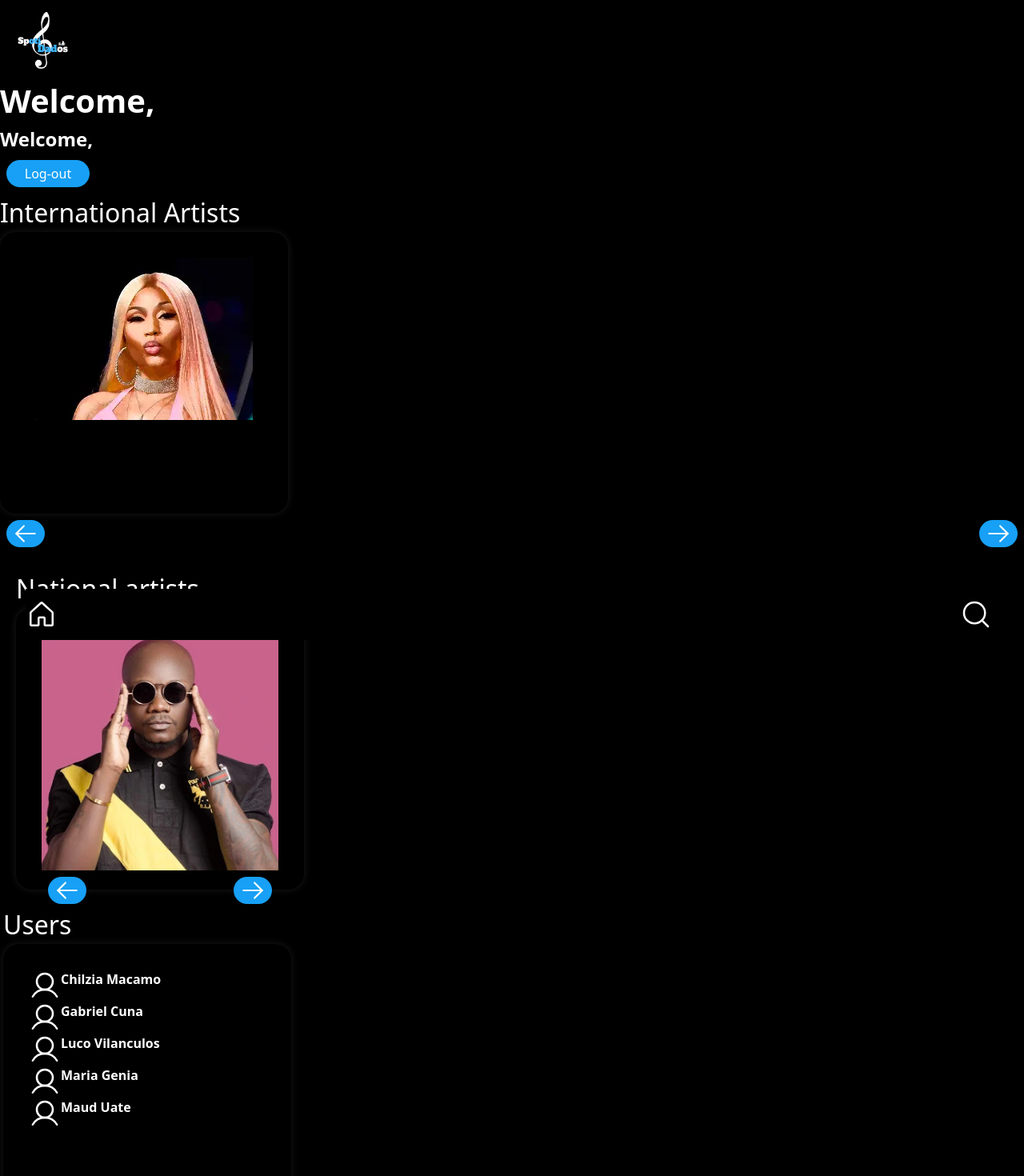
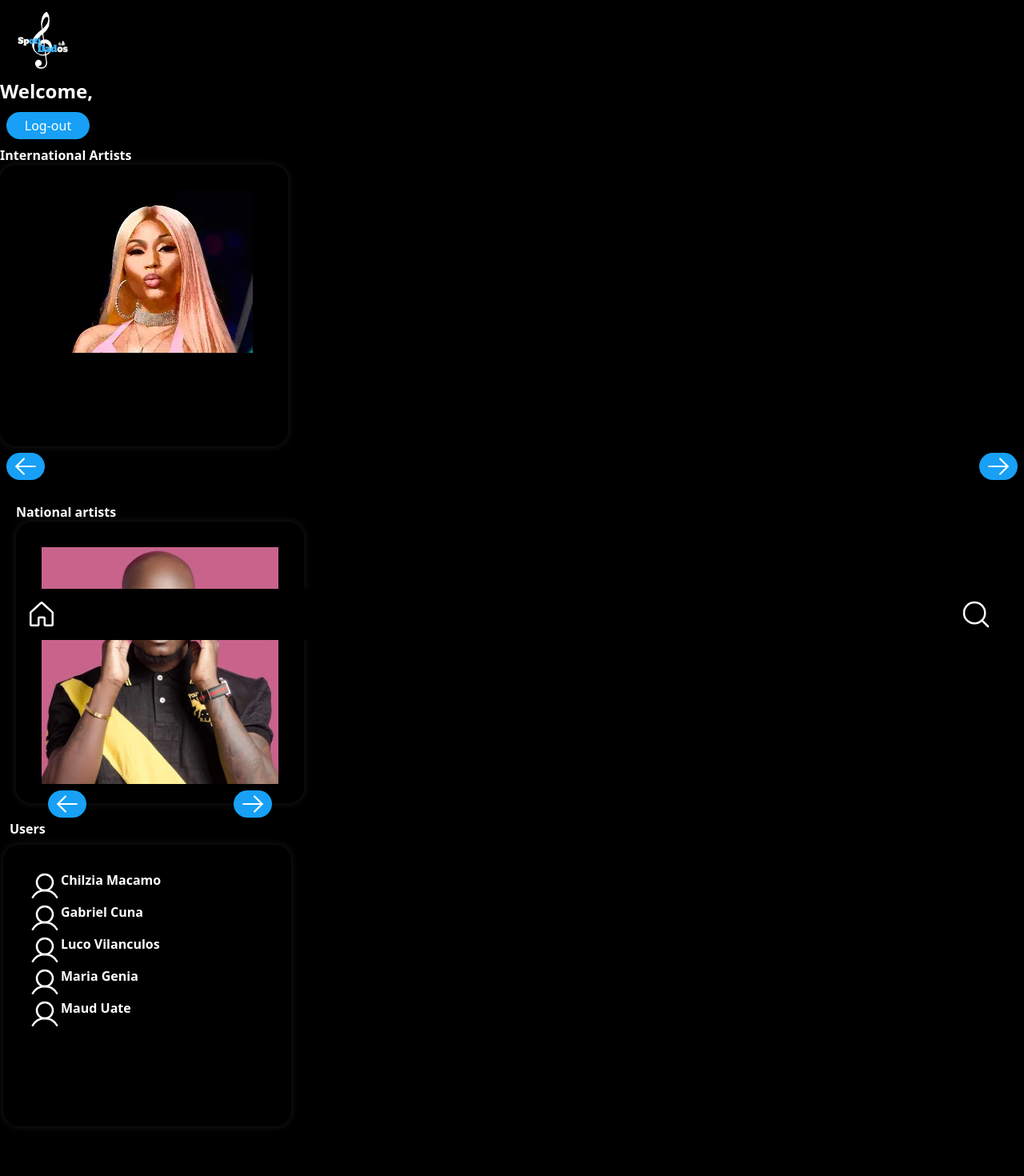
Before and after one commit to maudlyn01/SpotiDados, a React (Vite) app: page /homeUser in a window 1280 px wide. Shown: the top 1470 px of the page at 80% size. Built offline with nearby package versions, Linux system fonts and the light colour scheme.

Commit message:
upadet register

```diff
--- a/src/pages/homeUser.tsx
+++ b/src/pages/homeUser.tsx
@@ -3,10 +3,12 @@ import { useNavigate } from "react-router-dom";
 import { User } from "phosphor-react";
 import { ArrowRight, ArrowLeft } from "phosphor-react";
 
+
 import { Header } from "../components/header";
 import { Footer } from "../components/footer";
 import { Users } from "../data/userdata";
 import { LogOut } from "../components/log-out-button";
+
 
 import img from "/img/fingir.webp";
 import img1 from "/img/iveth.webp";
@@ -26,12 +28,12 @@ export const HomeUser = () => {
   const image = [img, img1, img3, img2, img4, img5];
 
   const nextSlide = () => {
-    setCurrentIndex((prevIndex) => (prevIndex + 1) % image.length);
+    setCurrentIndex((prevIndex) => (prevIndex + 1) % images.length);
   };
 
   const prevSlide = () => {
     setCurrentIndex(
-      (prevIndex) => (prevIndex - 1 + image.length) % image.length
+      (prevIndex) => (prevIndex - 1 + images.length) % images.length
     );
   };
   //section international
@@ -61,47 +63,30 @@ export const HomeUser = () => {
   ));
 
   //a status to list the user after registration
-
-  const [username, setUsername] = useState("");
+  const navigate = useNavigate();
+  const [user, setUser] = useState<{ name?: string, username?: string }>({});
 
   useEffect(() => {
-    const storedUser = localStorage.getItem("currentUser");
-    if (storedUser) {
-      setUsername(JSON.parse(storedUser));
-    }
-  }, []);
+    const storedUser = localStorage.getItem('currentUser');
+    if (!storedUser) {
 
-  const navigate = useNavigate();
-  const [user, setUser] = useState<{ name?: string; username?: string }>({});
-
-  useEffect(() => {
-    const storedUser = localStorage.getItem("currentUser");
-    if (!storedUser) {
-      navigate("/homeUser");
+      navigate('/homeUser');
     } else {
       setUser(JSON.parse(storedUser));
     }
   }, [navigate]);
+
+
 
   return (
     <>
       <div className="bg-black min-h-screen  ">
         <Header />
         <main className="pb-20">
-          <h4 className="text-subtitle font-bold text-color">
-            Welcome, {username}
-          </h4>
-
-          <h5 className="text-link font-bold text-color">
-            Welcome, {user.name || user.username}
-          </h5>
+          <h5 className="text-link font-bold text-color">Welcome, {user.name || user.username}</h5>
           <LogOut />
-
           <section>
-            <h4 className="text-subtitles text-color">
-              {" "}
-              International Artists
-            </h4>
+            <p className="text-color  font-bold"> International Artists</p>
             <div className="card">
               <img
                 className="mx-auto"
@@ -109,6 +94,7 @@ export const HomeUser = () => {
                 alt={`Imagem ${currentsIndex + 1}`}
               />
             </div>
+
 
             <div className="flex justify-between">
               <button onClick={prevSlides}>
@@ -120,7 +106,7 @@ export const HomeUser = () => {
             </div>
           </section>
           <section className="m-5 ">
-            <h4 className="text-subtitles text-color"> National artists</h4>
+            <p className="text-color font-bold"> National artists</p>
             <div className="card">
               <img
                 className="mx-auto"
@@ -138,7 +124,7 @@ export const HomeUser = () => {
             </div>
           </section>
           <div className="mx-1">
-            <h4 className="text-subtitles text-color"> Users</h4>
+            <p className="text-color m-2 font-bold "> Users</p>
             <section className="card">
               <ul>{listeUsers}</ul>
             </section>
--- a/src/pages/register.tsx
+++ b/src/pages/register.tsx
@@ -80,9 +80,8 @@ export const Register = () => {
     const hasError = Object.values(newErrors).some((error) => error !== '')
     if (hasError)return;
 
-    localStorage.setItem("currentUser",
-    JSON.stringify(formData.username));
-    navigate("/homeUser");
+
+    navigate("/login");
   	return
   }
 
```
